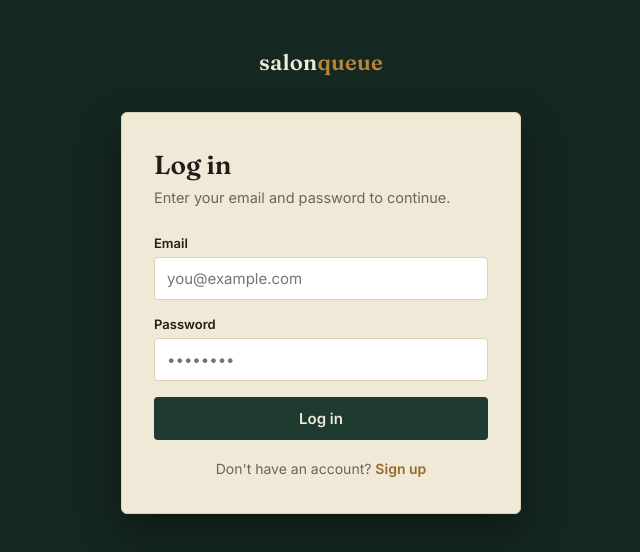
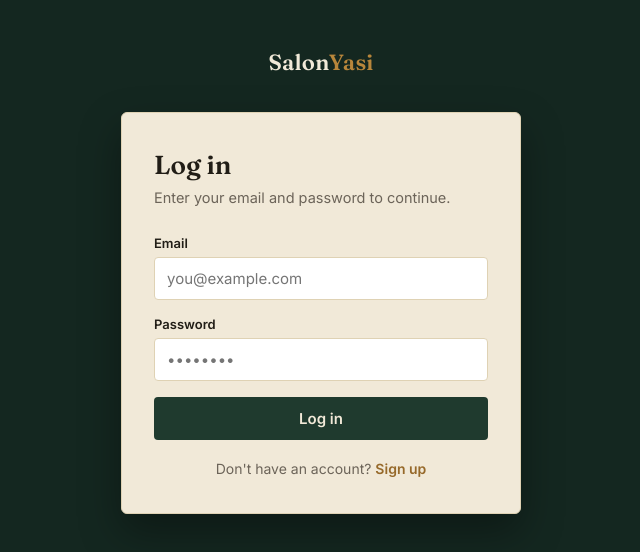
Before and after one commit to MANOX2004/Salons-Manager, a Next.js app: page /login in a window 1280 px wide. Shown: the top 552 px of the page, without its empty margins (319-959 px from the left). Built offline with nearby package versions, Linux system fonts and the light colour scheme; no server answers.

Commit message:
login fix

```diff
--- a/app/login/page.js
+++ b/app/login/page.js
@@ -37,7 +37,7 @@ export default function LoginPage() {
   return (
     <div className="page">
       <div className="brand">
-        salon<span>queue</span>
+        Salon<span>Yasi</span>
       </div>
       <div className="card">
         <h1>Log in</h1>
```
